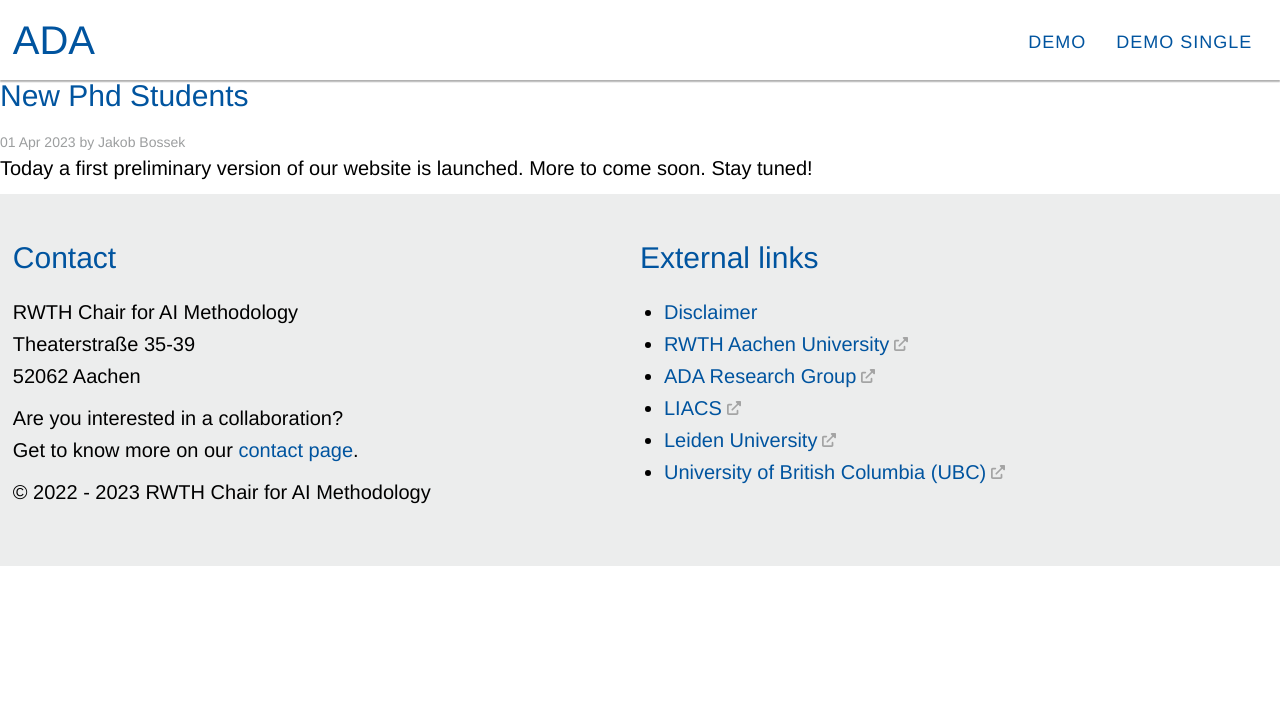
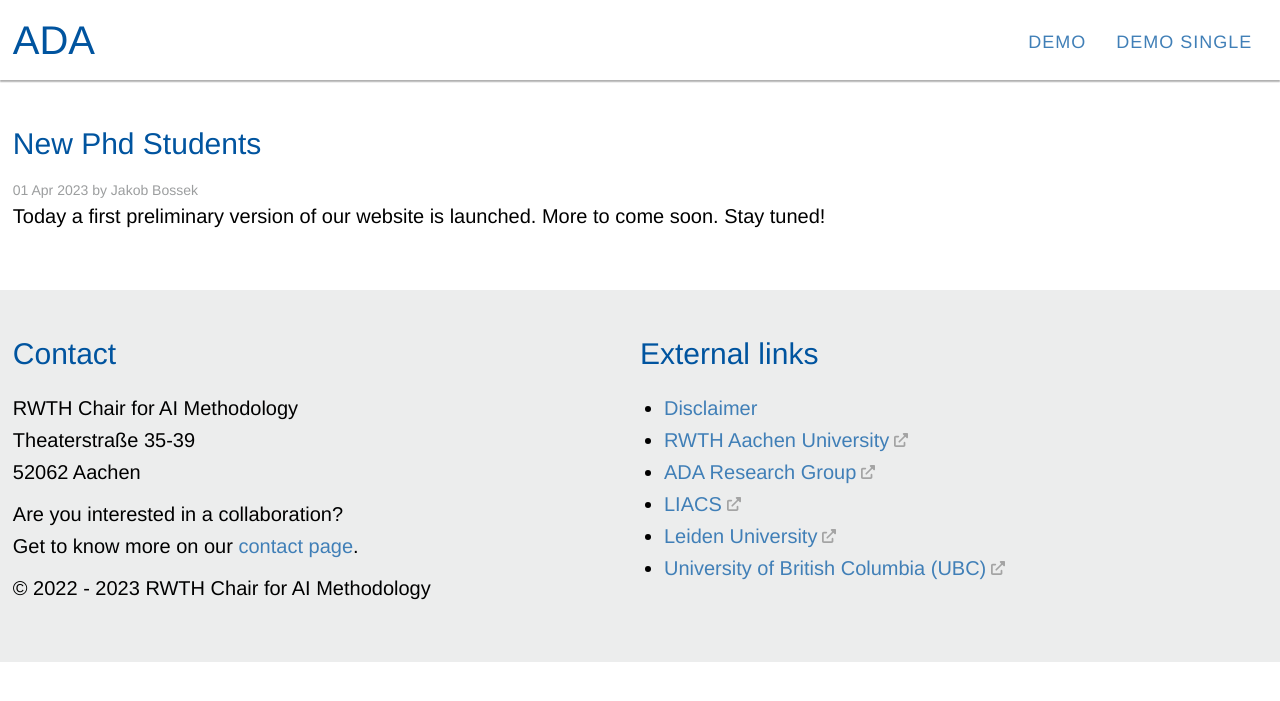
Before and after one commit to ADA-research/jekyll-theme-ada, a Jekyll site: the page built from _posts/2023-04-01-new-phd-students.md, in a window 1280 px wide. Shown: the top 701 px of the page. Built offline with Jekyll 4.4.1, drawn with Linux system fonts in a browser that asks for light colours; nearby versions of some CDN libraries.

Commit message:
fix blog post; add css vars for main colors

```diff
--- a/_layouts/blogpost.html
+++ b/_layouts/blogpost.html
@@ -2,7 +2,8 @@
 layout: default
 ---
 
-<div class="container" id="blog">
+<div class="wrapper" id="blog">
+  <div class="box">
     <article class="post">
       <h1>{{ page.title }}</h1>
       <div class="post_author">
@@ -16,3 +17,4 @@
       </div>
     </article>
   </div>
+</div>
--- a/_sass/jekyll-theme-ada.scss
+++ b/_sass/jekyll-theme-ada.scss
@@ -1,38 +1,3 @@
-/* GENERAL STYLES */
-* {
-  box-sizing: border-box;
-  font-family: 'Helvetica Neue', Arial, sans-serif; /* RWTH fonts */
-  font-weight: 300;
-  margin: 0;
-  padding: 0;
-}
-
-body {
-  font-size: 20px;
-  line-height: 2rem;
-}
-
-strong, b {
-  font-weight: 400;
-}
-
-p {
-  margin-bottom: 10px;
-}
-
-h1, h2, h3 {
-  margin-bottom: 22px;
-  margin-top: 5px;
-}
-
-h1:first-child {
-  margin-top: 0;
-}
-
-ul, ol {
-  margin: 0 0 0.8rem 1.5rem
-}
-
 :root {
   /* RWTH primary color */
   --rwth-blue-100: rgb(0,84,159);
@@ -114,6 +79,58 @@
   --rwth-purple-50: rgb(188, 181, 215);
   --rwth-purple-25: rgb(222, 218, 235);
   --rwth-purple-10: rgb(242, 240, 247);
+
+  /* RELEVANT HIGHTLIGHT COLORS */
+  --main-font-color: var(--rwth-blue-75);
+  /* background of highlight boxes (e.g., mainly the "teaser" box at the top of the homepage) */
+  --background-color-highlight-strong: var(--rwth-blue-100);
+  /* light gray background */
+  --background-color-highlight-light: var(--rwth-black-10);
+  /* add headers h{1,...,4} */
+  --headline-color: var(--rwth-blue-100);
+  /* links in main sections */
+  --link-color: var(--rwth-blue-75);
+  --link-hover-color: var(--rwth-blue-100);
+  /* currently active link */
+  --link-active-color: var(--link-hover-color);
+  --refer-color: var(--rwth-black-50);
+
+  --alert-color: var(--rwth-red-100);
+}
+
+/* GENERAL STYLES */
+* {
+  box-sizing: border-box;
+  font-family: 'Helvetica Neue', Arial, sans-serif; /* RWTH fonts */
+  font-weight: 300;
+  margin: 0;
+  padding: 0;
+}
+
+body {
+  font-size: 20px;
+  line-height: 2rem;
+}
+
+strong, b {
+  font-weight: 400;
+}
+
+p {
+  margin-bottom: 10px;
+}
+
+h1, h2, h3 {
+  margin-bottom: 22px;
+  margin-top: 5px;
+}
+
+h1:first-child {
+  margin-top: 0;
+}
+
+ul, ol {
+  margin: 0 0 0.8rem 1.5rem
 }
 
 abbr {
@@ -125,7 +142,7 @@
   display: block;
   font-size: 15px;
   color: white;
-  background-color: var(--rwth-blue-75);
+  background: var(--background-color-highlight-strong);
   padding: 5px 8px;
   min-width: 80px;
   box-shadow: 3px 3px rgba(0, 0, 0, 0.2);
@@ -133,7 +150,7 @@
 
 .infobox {
   display: block;
-  background: var(--rwth-blue-25);
+  background: var(--background-color-highlight-strong);
   border: 1px solid var(--rwth-blue-50);
   padding: 15px 20px;
   font-size: 14px;
@@ -143,16 +160,15 @@
 /* LINKS */
 a,
 a:link {
-  color: var(--rwth-blue-100);
+  color: var(--link-color);
   text-decoration: none;
 }
 
 a:focus,
 a:hover {
-  color: var(--rwth-turquoise-100);
+  color: var(--link-hover-color);
   transition: 0.3s;
   text-decoration: underline;
-  /*border-bottom: 2px solid var(--rwth-turquoise-75);*/
 }
 
 /* EXTERNAL LINKS */
@@ -190,7 +206,7 @@
 h2,
 h3,
 h4 {
-  color: var(--rwth-blue-100);
+  color: var(--headline-color);
   font-weight: 300;
 /*  line-height: 2rem;*/
 }
@@ -200,7 +216,7 @@
 }
 
 .refer {
-  color: var(--rwth-black-75);
+  color: var(--refer-color);
 }
 
 /* GENERAL STRUCTURE */
@@ -252,7 +268,7 @@
 }
 
 #our-aim {
-  background-color: var(--rwth-blue-100);
+  background: var(--background-color-highlight-strong);
   color: white;
   text-align: center;
   padding-left: 25px;
@@ -295,7 +311,7 @@
 }
 
 body > footer {
-  background-color: var(--rwth-black-10);
+  background-color: var(--background-color-highlight-light);
 }
 
 footer .box {
@@ -329,7 +345,7 @@
 
 .here-we-are {
   font-weight: bold;
-  border-bottom: 3px solid var(--rwth-blue-75);
+  border-bottom: 3px solid var(--link-active-color);
 }
 
 header ul {
```
Lines whose indentation alone changed are shown as unchanged.
